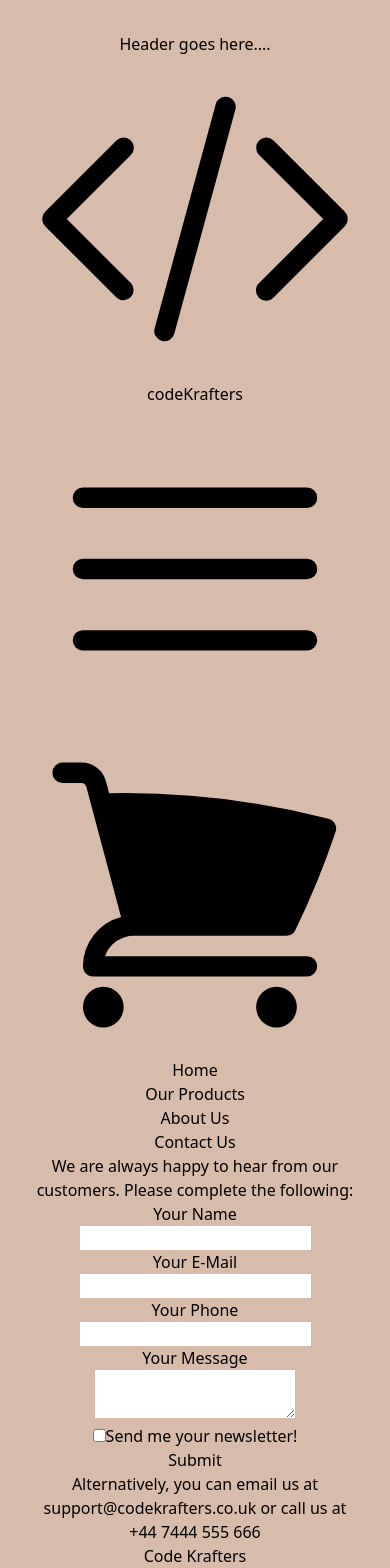
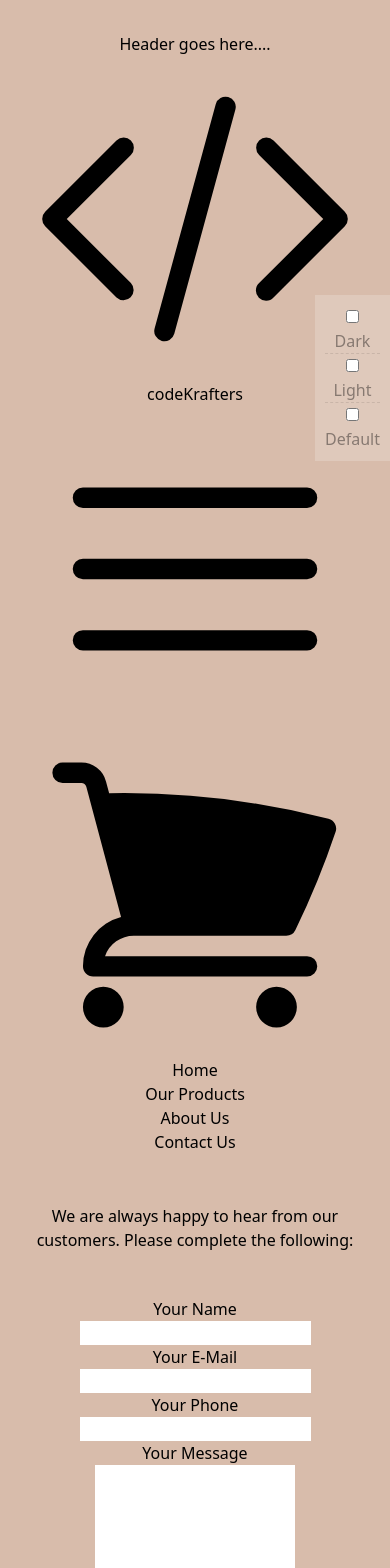
Before and after one commit to emigri/codeKrafters, a React (Vite) app: page /Contact in a window 390 px wide. Shown: the top 1568 px of the page. Built offline with nearby package versions, Linux system fonts and the light colour scheme.

Commit message:
theme options added

```diff
--- a/index.html
+++ b/index.html
@@ -5,7 +5,7 @@
     <meta name="viewport" content="width=device-width, initial-scale=1.0" />
     <title>Project 2 - Group 9</title>
   </head>
-  <body>
+  <body id="body">
     <div id="root"></div>
     <script type="module" src="/src/main.jsx"></script>
   </body>
--- a/public/assets/css/style.css
+++ b/public/assets/css/style.css
@@ -1,12 +1,153 @@
 @tailwind base;
 @tailwind components;
 @tailwind utilities;
+
+:root {
+  --transition: .5s ease-out all;
+}
 
 body {
     background-color: #d8bcab;
 }
 
-.home {
+/* Dark Theme */
+body.dark {
+  background-color: #000;
+}
+.dark .bg-teal-800 {
+  background-color: #fff;
+}
+
+.dark .text-stone-300 {
+  color: #000;
+}
+
+.dark .text-gray-900,.dark .text-gray-600  {
+  color: #fff;
+}
+
+.dark .text-stone-300:hover {
+  color: #5c5c5c;
+}
+
+.dark .slidertext {
+  background: rgba(0, 0, 0, .75);
+  color:#fff;
+}
+
+.dark .introduction {
+  background: rgba(0, 0, 0, .75) !important;
+  color:#fff;
+  border:1px solid rgba(255,255,255,.5)
+}
+
+.dark .productCard {
+  background: rgba(0, 0, 0, .75) !important;
+  color:#fff;
+  border:1px solid rgba(255,255,255,.5);
+  box-shadow: none;
+}
+
+.dark .productCard .viewSelectedProduct {
+  background: rgba(255, 255,255,1) !important;
+  color:#000;
+  border:1px solid rgba(255,255,255,.5);
+  box-shadow: none;
+}
+
+.dark .productCard .viewSelectedProduct:hover {
+  color:#fc5050;
+}
+
+.dark .modalContainer {
+  background: rgba(0, 0, 0, 1) !important;
+  color:#fff;
+  border:1px solid #fc5050
+}
+.dark .modalbtn1,.dark .modalbtn2 {
+  background-color: #fff;
+  color: #000;
+  margin: 10px;
+  border:1px solid #fc5050
+}
+
+.dark h5.text-gray-900 {
+  color: #000;
+}
+
+.dark #themes {
+  color: #000;
+}
+
+body.light {
+  background-color: #fff;
+}
+
+/* Light Theme */
+body.light {
+  background-color: #fff;
+}
+.light .bg-teal-800 {
+  background-color: #000;
+}
+
+.light .text-stone-300 {
+  color: #fff;
+}
+
+.light .text-gray-900,.light .text-gray-600  {
+  color: #000;
+}
+
+.light .text-stone-300:hover {
+  color: #5c5c5c;
+}
+
+.light .slidertext {
+  background: rgba(255, 255, 255, .75);
+  color:#000;
+}
+
+.light .introduction {
+  background: rgba(255, 255, 255, .75) !important;
+  color:#000;
+  border:1px solid rgba(0,0,0,.5)
+}
+
+.light .productCard {
+  background: rgba(255, 255, 255, .75) !important;
+  color:#000;
+  border:1px solid rgba(0,0,0,.5);
+  box-shadow: none;
+}
+
+.light .productCard .viewSelectedProduct {
+  background: rgba(0, 0,0,1) !important;
+  color:#fff;
+  border:1px solid rgba(0,0,0,.5);
+  box-shadow: none;
+}
+
+.light .productCard .viewSelectedProduct:hover {
+  color:#fc5050;
+}
+
+.light .modalContainer {
+  background: rgba(255, 255, 255, 1) !important;
+  color:#000;
+  border:1px solid #fc5050
+}
+.light .modalbtn1,.light .modalbtn2 {
+  background-color: #000;
+  color: #fff;
+  margin: 10px;
+  border:1px solid #fc5050
+}
+.light h5.text-gray-900 {
+  color: #000;
+}
+.light #themes {
+  color: #000;
 }
 
 #root {
@@ -335,3 +476,72 @@ body {
     padding: 5px 32px;
     margin: 12px;;
   }
+
+  /* Contact Page */
+  .contact {
+    margin: 50px 0;
+  }
+  .contact > * {
+    margin-top:25px;
+  }
+
+  .contact form {
+    padding: 20px;
+    transition: var(--transition);
+  }
+
+  .contact form:hover {
+    transition: var(--transition);
+    background-color: rgba(255,255,255,.2);
+    -webkit-box-shadow: 0px 0px 34px -10px rgba(0,0,0,0.2);
+    -moz-box-shadow: 0px 0px 34px -10px rgba(0,0,0,0.2);
+    box-shadow: 0px 0px 34px -10px rgba(0,0,0,0.2);
+  }
+
+  .contact form  input, .contact form textarea {
+    border-radius:0
+  }
+
+ .contact form textarea {
+    min-height:150px;
+  }
+
+  /* The sidebar menu */
+.theme-select {
+    position: fixed;
+    top: 35%;
+    right: 0;
+    z-index: 99;
+    background:rgba(255,255,255,.2);
+    padding: 10px;
+    color:rgba(0,0,0,.4);
+}
+.theme-select:hover {
+    background:rgba(255,255,255,1);
+    color:rgba(0,0,0,1);
+    -webkit-box-shadow: 0px 0px 34px -10px rgba(0,0,0,0.2);
+    -moz-box-shadow: 0px 0px 34px -10px rgba(0,0,0,0.2);
+    box-shadow: 0px 0px 34px -10px rgba(0,0,0,0.2);
+    transition: var(--transition);
+}
+
+.theme-select .font-semibold:hover {
+    background:rgba(255,255,255,1);
+    color:rgb(85, 0, 0);
+    -webkit-box-shadow: 0px 0px 34px -10px rgba(0,0,0,0.2);
+    -moz-box-shadow: 0px 0px 34px -10px rgba(0,0,0,0.2);
+    box-shadow: 0px 0px 34px -10px rgba(0,0,0,0.2);
+    transition: var(--transition);
+}
+
+.theme-select ul {
+  display: flex;
+  flex-direction: column;
+  justify-content: flex-start;
+}
+.theme-select ul li {
+  border-bottom:1px dashed rgba(0, 0, 0, .1)
+}
+.theme-select ul li:last-child {
+  border-bottom:none
+}
--- a/src/components/Footer.jsx
+++ b/src/components/Footer.jsx
@@ -1,7 +1,22 @@
 import "./SiteContent.json";
+import React, { useState, useEffect} from 'react';
+function Footer() {
+  const bodyTag = document.getElementById("body");
+  const [theme, setTheme] = useState({
+    themeClassName : 'default',
+  });
+  useEffect(()=>{
+    bodyTag.classList.remove(...bodyTag.classList);;
+    bodyTag.classList.add(theme.themeClassName);
+  })
 
-function Footer() {
+  /* Set the width of the sidebar to 0 and the left margin of the page content to 0 */
+  function closeNav() {
+    document.getElementById("mySidebar").style.width = "0";
+    document.getElementById("main").style.marginLeft = "0";
+  }
   return (
+    <>
     <footer className="shadow-md w-full bottom-0 left-0 z-50">
       <div className=" w-full md:px-10  py-4 px-7 md:flex justify-between items-center bg-teal-800">
         <span className="text-sm text-gray-500 sm:text-center dark:text-gray-400">
@@ -9,6 +24,34 @@ function Footer() {
             Code Krafters
           </a>
         </span>
+        <div className="theme-select">
+          <ul className="theme-list">
+            <li>
+                <input onChange={(e)=> setTheme({...theme, themeClassName: e.target.value})} type="checkbox" id="dark-option" value="dark" className="hidden peer" required=""/>
+                <label htmlFor="dark-option" className="items-center w-full p-5">
+                    <div className="block">
+                        <div className="font-semibold">Dark</div>
+                    </div>
+                </label>
+            </li>
+            <li>
+                <input onChange={(e)=> setTheme({...theme, themeClassName: e.target.value})} type="checkbox" id="light-option" value="light" className="hidden peer"/>
+                <label htmlFor="light-option" className="items-center w-full p-5">
+                  <div className="block">
+                      <div className="font-semibold">Light</div>
+                  </div>
+                </label>
+            </li>
+            <li>
+                <input onChange={(e)=> setTheme({...theme, themeClassName: e.target.value})} type="checkbox" id="default-option" value="default" className="hidden peer"/>
+                <label htmlFor="default-option" className="items-center w-full p-5">
+                    <div className="block">
+                        <div className="font-semibold">Default</div>
+                    </div>
+                </label>
+            </li>
+          </ul>
+        </div>
         <ul className="flex flex-wrap items-center mt-3 text-sm font-medium text-gray-500 dark:text-gray-400 sm:mt-0">
           <li>
             <a
@@ -34,6 +77,8 @@ function Footer() {
         </ul>
       </div>
     </footer>
+
+    </>
   );
 }
 
--- a/src/components/pages/Contact.jsx
+++ b/src/components/pages/Contact.jsx
@@ -1,4 +1,4 @@
-import React, { useState } from 'react';
+import React, { useState, useEffect} from 'react';
 import '../../../public/assets/css/style.css'
 
 function Contact() {
@@ -18,7 +18,7 @@ function Contact() {
       <form className="mx-auto max-w-sm">
         <div className="md:flex md:items-center mb-6">
           <div className="md:w-1/3">
-            <label className="block text-gray-800 font-bold md:text-right mb-1 md:mb-0 pr-4" for="inline-full-name">
+            <label className="block text-gray-800 font-bold md:text-right mb-1 md:mb-0 pr-4" htmlFor="inline-full-name">
               Your Name
             </label>
           </div>
@@ -28,7 +28,7 @@ function Contact() {
         </div>
         <div className="md:flex md:items-center mb-6">
           <div className="md:w-1/3">
-            <label className="block text-gray-800 font-bold md:text-right mb-1 md:mb-0 pr-4" for="inline-full-name">
+            <label className="block text-gray-800 font-bold md:text-right mb-1 md:mb-0 pr-4" htmlFor="inline-full-email">
               Your E-Mail
             </label>
           </div>
@@ -38,7 +38,7 @@ function Contact() {
         </div>
         <div className="md:flex md:items-center mb-6">
           <div className="md:w-1/3">
-            <label className="block text-gray-800 font-bold md:text-right mb-1 md:mb-0 pr-4" for="inline-full-name">
+            <label className="block text-gray-800 font-bold md:text-right mb-1 md:mb-0 pr-4" htmlFor="inline-full-phone">
               Your Phone
             </label>
           </div>
@@ -48,7 +48,7 @@ function Contact() {
         </div>
         <div className="md:flex md:items-center mb-6">
           <div className="md:w-1/3">
-            <label className="block text-gray-800 font-bold md:text-right mb-1 md:mb-0 pr-4" for="inline-full-name">
+            <label className="block text-gray-800 font-bold md:text-right mb-1 md:mb-0 pr-4" htmlFor="inline-full-message">
               Your Message
             </label>
           </div>
--- a/src/components/pages/Home.jsx
+++ b/src/components/pages/Home.jsx
@@ -63,7 +63,7 @@ function Home () {
                 our_prices={siteContent.our_prices}
                 />
 
-                <div className="container my-10">
+                <div className="container mx-auto my-10">
                     <h2 className="text-3xl font-bold tracking-tight text-gray-900 sm:text-4xl">Our current promotions</h2>
                     <p className="mt-4 text-lg leading-8 text-gray-600">Select 'Our Products' from the menu to see all of our products</p>
                 </div>
```
Also changed, not shown: public/images/ck.svg (added).
